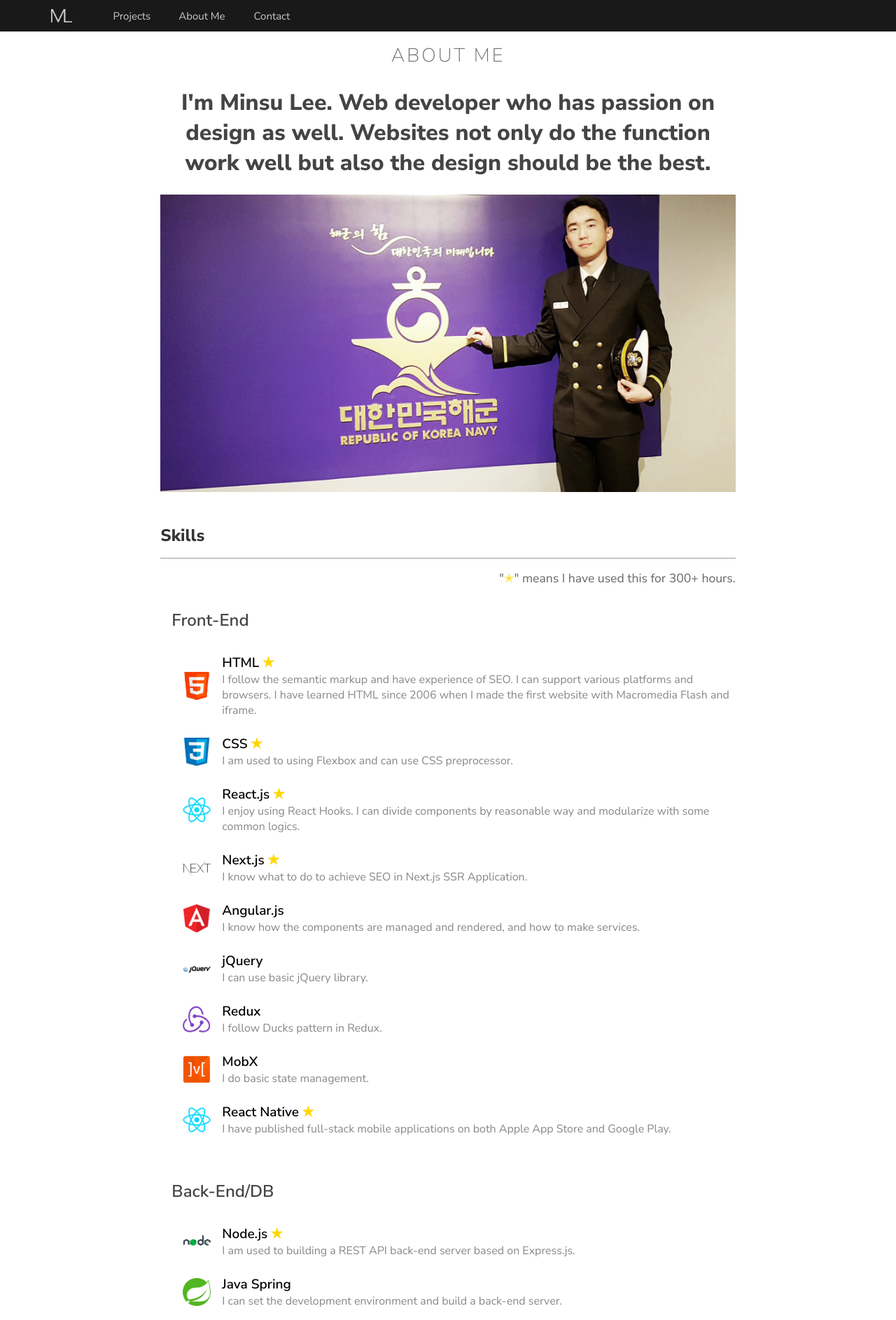
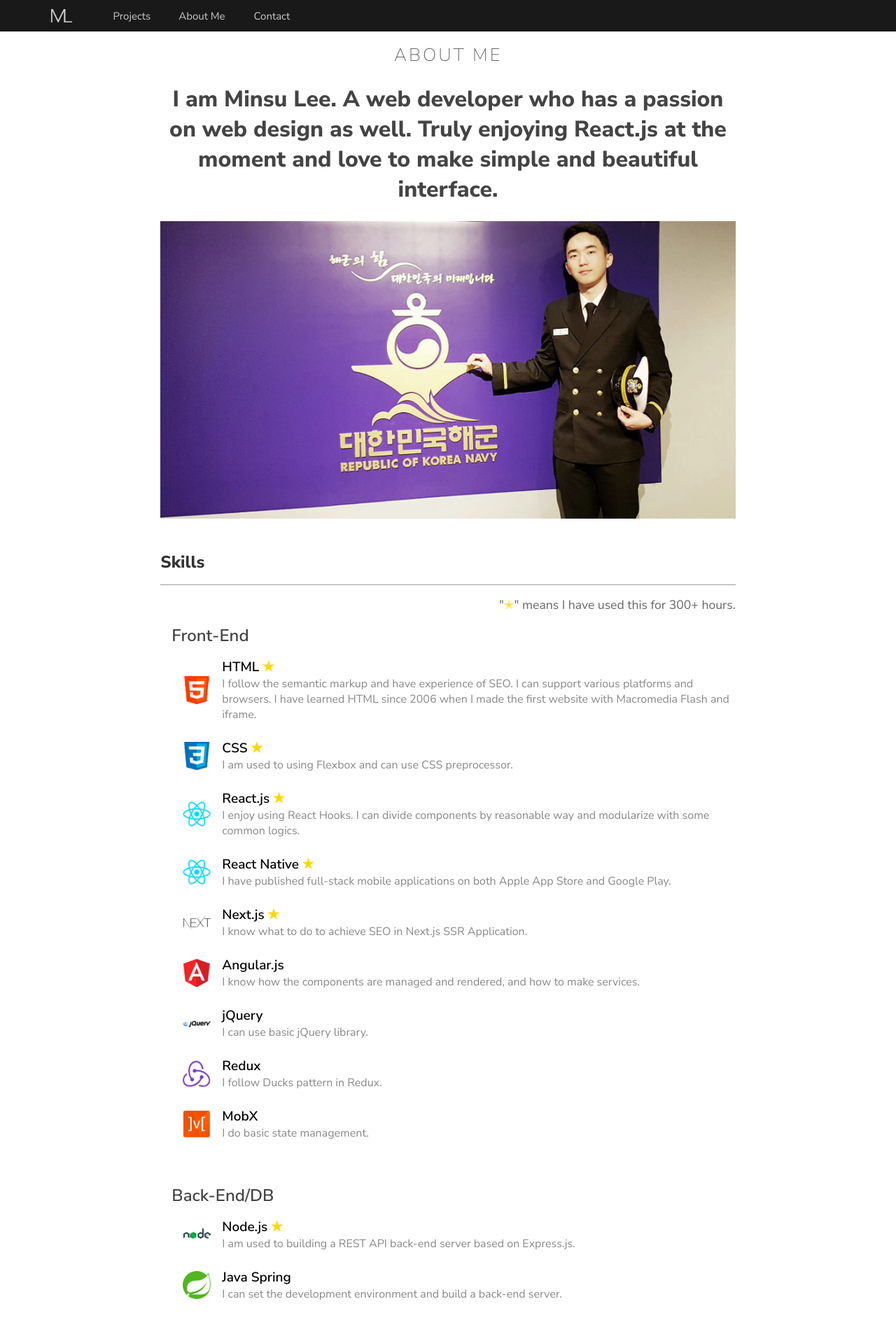
Before and after one commit to stellarsailor/awesome-portfolio, a React (Create React App) app: page /about in a window 1280 px wide. Shown: the top 1886 px of the page at 70% size. Built offline with nearby package versions, Linux system fonts and the light colour scheme.

Commit message:
first release

```diff
--- a/package.json
+++ b/package.json
@@ -1,6 +1,6 @@
 {
-  "name": "awesome-portfolio",
-  "version": "0.1.0",
+  "name": "portfolio",
+  "version": "1.0.0",
   "private": true,
   "dependencies": {
     "@types/jest": "^26.0.19",
--- a/src/App.js
+++ b/src/App.js
@@ -1,17 +1,10 @@
 import { Container } from 'react-grid-system';
-
-import {
-  BrowserRouter as Router,
-  Switch,
-  Route,
-} from "react-router-dom";
-
+import { BrowserRouter as Router, Switch, Route } from "react-router-dom";
 import Home from './pages/Home';
 import About from './pages/About';
 import Contact from './pages/Contact';
 import Project from './pages/ProjectDetail';
 import Footer from './components/Footer';
-import Projects from './pages/Projects';
 import BackToTop from './components/BackToTop';
 import NavBar from './components/NavBar';
 
@@ -31,7 +24,6 @@ export default function App() {
             <Route path="/about" component={About} />
             <Route path="/contact" component={Contact} />
             <Route path="/project/:title" component={Project} />
-              <Route path="/projects" component={Projects} />
             <Route path="/project" component={Home} />
             <Route path="/" component={Home} />
           </Switch>
--- a/src/components/NavBar.js
+++ b/src/components/NavBar.js
@@ -113,7 +113,6 @@ export default function NavBar(props) {
                             initial={initialProps}
                             animate={animateProps}
                             transition={{ delay: 0.08 }}
-                            // onClick={() => window.history.back()}
                             >
                                 <Link to={`/projects?s=${backScrollId}`}>
                                     <div style={{display: 'flex', justifyContent: 'center', alignItems: 'center'}}>
@@ -139,7 +138,7 @@ export default function NavBar(props) {
                                     Home
                                 </MobileTabLine>
                             </Link>
-                            <Link to="/projects">
+                            <Link to="/project">
                                 <MobileTabLine onClick={() => setViewMobilePane(false)}>
                                     Projects
                                 </MobileTabLine>
@@ -178,7 +177,7 @@ export default function NavBar(props) {
                     <Col sm={12} md={10} style={{marginLeft: '3%'}}>
                         <NavigationPane>
                             <Link to="/"> <EachButton><img src="/images/logo.png" style={{width: 30}} alt="Logo" /></EachButton> </Link>
-                            <Link to="/projects"><EachButton>Projects</EachButton></Link>
+                            <Link to="/project"><EachButton>Projects</EachButton></Link>
                             <Link to="/about"><EachButton >About Me</EachButton></Link>
                             <Link to="/contact"><EachButton >Contact</EachButton></Link>
                         </NavigationPane>
--- a/src/pages/Projects.js
+++ b/src/components/Projects.js
@@ -1,10 +1,10 @@
 import React, { useEffect } from 'react'
 import { Row, Col } from 'react-grid-system'
 import styled from 'styled-components'
-import { TextMain, FlexDRow, FlexDCol, DividerTitle, Divider, initialProps, animateProps } from '../components/StyledComponent'
+import { TextMain, FlexDRow, FlexDCol, DividerTitle, Divider, initialProps, animateProps } from './StyledComponent'
 import { projects } from '../datas/projects'
 import { Link, useLocation } from "react-router-dom"
-import WorkTogether from '../components/WorkTogether'
+import WorkTogether from './WorkTogether'
 import { motion } from 'framer-motion'
 
 import Scroll from 'react-scroll'
--- a/src/components/StyledComponent.js
+++ b/src/components/StyledComponent.js
@@ -9,6 +9,7 @@ export const TextMain = styled(motion.div)`
     font-weight: 1000;
     color: var(--mono-8);
     margin-top: 1rem;
+    line-height: 0.8;
     @media (max-width: 1280px) {
         font-size: 2.5rem;
         font-weight: 1000;
@@ -71,13 +72,13 @@ export const TextUpper = styled(motion.div)`
     letter-spacing: 3px;
     color: var(--mono-5);
     @media (max-width: 1280px) {
-        font-size: 1.7rem;
+        font-size: 1.6rem;
     }
     @media (max-width: 768px) {
-        font-size: 1.4rem;
+        font-size: 1.2rem;
     }
     margin-top: 1rem;
-    margin-bottom: 0.2rem;
+    /* margin-bottom: 0.2rem; */
 `
 
 export const TextSticky = styled.div`
--- a/src/components/WorkTogether.js
+++ b/src/components/WorkTogether.js
@@ -10,6 +10,10 @@ const WorkTogetherPane = styled.div`
     justify-content: center;
     align-items: center;
     flex-direction: column;
+    /* background-image: ${props => `url('/images/skyline.png')`};
+    background-position: bottom;
+    background-size: contain;
+    background-repeat: no-repeat; */
 `
 
 const WorkTogetherText = styled.div`
--- a/src/datas/projects.ts
+++ b/src/datas/projects.ts
@@ -63,10 +63,10 @@ export const projects: Array<ProjectType> = [
         result: '199k Users, 347k Sessions on Google Analytics ( ~ Jan, 2021), 5k downloads on Google Play (Jan, 2021)',
         library: 'https://github.com/stellarsailor/awesome-portfolio/blob/main/src/datas/dependencies/Valog.json',
 
-        idea: "I am a big fan of video games and e-sports, so when Riot Games' Valorant is newly released, I started to make a Valorant information website for Korean. I would say it was the very first Valorant website in Korean community, so it went viral.",
+        idea: "I am a big fan of video games and E-Sports, so when Riot Games' Valorant was released, I started to make a Valorant information website for the Koreans. I would say this is the very first Valorant website in the Korean community, so it went viral.",
         explanation: "In this project, there was no difficult logic, just JSON data communication between Front-end and Back-end for the information. I just had to make database tables properly. I deployed React project on AWS S3 and CloudFront and made Back-end API on AWS EC2 instance with Nginx and Let's Encrypt SSL. I also published an android mobile application with React Native to gather people more.",
         preview: Valog,
-        lesson: "The thing I was really struggled with was SEO. I didn't expect people would visit my website this much, so I had to make a profit. If you know, getting approval from Google Adsense is really hard unless it's search engine optimized well and had enough contents. I learned how to optimize the website a lot. I tried migrating to Next.js at that moment, but it took too much time. Instead of it, I found a solution which was 'react-snapshot'. It could help me get approval Google Adsense.",
+        lesson: "The thing I was really struggled with was SEO. I didn't expect people would visit my website this much, so I had to make a profit. If you know, getting approval from Google Adsense is really hard unless it is search engine optimized well and had enough contents. I learned how to optimize the website a lot. I tried migrating to Next.js at that moment, but it took too much time. Instead of it, I found a solution which was 'react-snapshot'. It could help me get approval Google Adsense.",
     },
     {
         id: 2,
@@ -114,7 +114,7 @@ export const projects: Array<ProjectType> = [
         id: 4,
         type: 'Toy',
         title: 'Damwon Project',
-        codeLink: '',
+        codeLink: 'https://github.com/stellarsailor/damwongaming',
         liveLink: 'https://2020championdwg.com',
         languages: 'Korean',
         year: '2020',
@@ -123,9 +123,9 @@ export const projects: Array<ProjectType> = [
         feature: ['SPA', 'Responsive', 'CSR', 'https'],
         library: 'https://github.com/stellarsailor/awesome-portfolio/blob/main/src/datas/dependencies/Damwon%20Project.json',
 
-        idea: "I love watching e-sports, and the biggest one is League of Legends. In 2020, the Korean team Damwon Gaming won the World Championship. I was so happy about that and I made a fan-letter/message book website for the fans to celebrate together. It was seen by every DWG player.",
+        idea: "I love watching E-Sports, and the biggest one is League of Legends. In 2020, the Korean team Damwon Gaming won the World Championship. I was so happy about that and I made a fan-letter/message book website from thousands of fans to celebrate together.",
         preview: DamwonProject,
-        // lesson: "Lorem Ipsum is simply dummy text of the printing and typesetting industry. Lorem Ipsum has been the industry's standard dummy text ever since the 1500s, when an unknown printer took a galley of type and scrambled it to make a type specimen book. It has survived not only five centuries, but also the leap into electronic typesetting, remaining essentially unchanged.",
+        lesson: "The thing that's lacking is that I didn't pay much attention to the design and layout. I had to make a website quickly and the most time-consuming thing was managing JSON data. I received thousands of fan-letters, messages, fan-arts, articles and comments on clips. It took some time to process the JSON data.",
     },
     {
         id: 5,
--- a/src/datas/skills.ts
+++ b/src/datas/skills.ts
@@ -26,6 +26,13 @@ export const skills: Array<skillType> = [
         name: 'React.js',
         image: 'react',
         comment: "I enjoy using React Hooks. I can divide components by reasonable way and modularize with some common logics.",
+        highlight: true,
+    },
+    {
+        type: 'FE',
+        name: 'React Native',
+        image: 'rn',
+        comment: "I have published full-stack mobile applications on both Apple App Store and Google Play.",
         highlight: true,
     },
     {
@@ -62,13 +69,6 @@ export const skills: Array<skillType> = [
         image: 'mobx',
         comment: "I do basic state management.",
         highlight: false,
-    },
-    {
-        type: 'FE',
-        name: 'React Native',
-        image: 'rn',
-        comment: "I have published full-stack mobile applications on both Apple App Store and Google Play.",
-        highlight: true,
     },
     {
         type: 'BE',
@@ -114,6 +114,13 @@ export const skills: Array<skillType> = [
     },
     {
         type: 'DO',
+        name: 'Git',
+        image: 'git',
+        comment: "I know the basics of configuration management.",
+        highlight: true,
+    },
+    {
+        type: 'DO',
         name: 'AWS',
         image: 'aws',
         comment: "I have some experience using AWS EC2, S3, Route53, CloudFront, RDS, Elastic Beanstalk.",
@@ -121,9 +128,16 @@ export const skills: Array<skillType> = [
     },
     {
         type: 'DO',
-        name: 'Git',
-        image: 'git',
-        comment: "I know the basics of configuration management.",
+        name: 'Vercel',
+        image: 'vercel',
+        comment: "I have deployed Next.js applications.",
+        highlight: true,
+    },
+    {
+        type: 'DO',
+        name: 'Heroku',
+        image: 'heroku',
+        comment: "I have deployed React.js, Angular.js, Node.js applications.",
         highlight: true,
     },
     {
@@ -154,20 +168,6 @@ export const skills: Array<skillType> = [
     //     comment: "",
     //     highlight: false,
     // },
-    {
-        type: 'DO',
-        name: 'Vercel',
-        image: 'vercel',
-        comment: "I have deployed Next.js applications.",
-        highlight: true,
-    },
-    {
-        type: 'DO',
-        name: 'Heroku',
-        image: 'heroku',
-        comment: "I have deployed React.js, Angular.js, Node.js applications.",
-        highlight: true,
-    },
     {
         type: 'PL',
         name: 'Javascript',
--- a/src/pages/About.js
+++ b/src/pages/About.js
@@ -23,7 +23,7 @@ const StarCommentHelper = styled.div`
     text-align: right;
     color: var(--mono-5);
     font-size: 1.1rem;
-    margin-bottom: 2rem;
+    margin-bottom: 1rem;
     @media (max-width: 768px) {
         font-size: 0.9rem;
     }
@@ -37,7 +37,7 @@ const SkillTitle = styled.div`
     color: var(--mono-6);
     margin-left: 16px;
     margin-top: 1rem;
-    margin-bottom: 2rem;
+    margin-bottom: 1rem;
     @media (max-width: 768px) {
         font-size: 20px;
         margin-left: 8px;
@@ -110,7 +110,8 @@ export default function About (){
                 animate={animateProps}
                 transition={{ delay: 0.6 }}
                 >
-                    I'm Minsu Lee. Web developer who has passion on design as well. Websites not only do the function work well but also the design should be the best.
+                    I am Minsu Lee. A web developer who has a passion on web design as well.
+                    Truly enjoying React.js at the moment and love to make simple and beautiful interface.
                 </CenteredTitle>
 
                 <motion.img
@@ -130,7 +131,6 @@ export default function About (){
                     <Divider />
                     <StarCommentHelper>
                         "<span style={{color: 'gold'}}>✭</span>" means I have used this for 300+ hours.
-                        {/* <span onClick={() => setIsSummaryMode(true)}>Summary</span> | <span onClick={() => setIsSummaryMode(false)}>Detail</span> */}
                     </StarCommentHelper>
 
                     <SkillTitle>Front-End</SkillTitle>
--- a/src/pages/Home.js
+++ b/src/pages/Home.js
@@ -4,7 +4,7 @@ import styled from 'styled-components'
 import { initialProps, animateProps, TextMain, TextDesc, TextUpper } from '../components/StyledComponent'
 import { Link, useRouteMatch } from "react-router-dom"
 import Scroll from 'react-scroll';
-import Projects from './Projects'
+import Projects from '../components/Projects'
 import { motion } from 'framer-motion'
 
 var Element  = Scroll.Element;
@@ -21,6 +21,10 @@ const MainLeftPane = styled.div`
 const HyperLink = styled(motion.span)`
     font-size: 20px;
     color: var(--blue);
+`
+
+const HyperLinkSpan = styled.span`
+    cursor: pointer;
     &:hover{
         text-decoration-line: underline;
     }
@@ -61,6 +65,8 @@ export default function Home (){
                 smooth: true,
                 offset: 0,
             })
+        } else {
+            window.scrollTo(0, 0)
         }
     },[match])
 
@@ -80,7 +86,7 @@ export default function Home (){
             >
                 Web developer
             </TextMain>
-            <div style={{textAlign: 'right', maxWidth: 565}}>
+            <div style={{textAlign: 'right', maxWidth: 500, marginBottom: '1rem'}}>
                 <TextMain
                 initial={initialProps}
                 animate={animateProps}
@@ -94,18 +100,20 @@ export default function Home (){
             animate={animateProps}
             transition={{ delay: 1 }}
             >
-                I am Minsu Lee. A web developer who also has strong passion on design. Truly enjoying React.js at the moment and love to make simple and beautiful interface.
+                I am Minsu Lee. A web developer who also has a passion on web design. Websites should not only work properly, but it also has to be visually aesthetic.
             </TextDesc>
             <br />
-            <Link to="/about">
             <HyperLink
             initial={initialProps}
             animate={animateProps}
             transition={{ delay: 1.5 }}
             >
+                <Link to="/about">
+                    <HyperLinkSpan>
                         About Me <img src="/images/more.png" width={12} alt="About Me" />
+                    </HyperLinkSpan>
+                </Link>
             </HyperLink>
-            </Link>
             <br /><br />
         </MainLeftPane>
     )
@@ -147,8 +155,8 @@ export default function Home (){
                     </Visible>
                 </Row>
             </motion.div>
+            <Element name="project" />
             <div style={{marginBottom: '3rem'}} />
-            <Element name="project" />
             <Projects />
         </>
     )
--- a/src/pages/ProjectDetail.js
+++ b/src/pages/ProjectDetail.js
@@ -223,6 +223,7 @@ export default function ProjectDetail (props){
                                                         controls
                                                         loop
                                                         autoPlay
+                                                        playsInline
                                                         muted
                                                         src={`/images/projects/${selectedPrj.title}/${v.name}.${v.type}`}
                                                         type="video/mp4"
@@ -234,6 +235,7 @@ export default function ProjectDetail (props){
                                                         controls
                                                         loop
                                                         autoPlay
+                                                        playsInline
                                                         muted
                                                         src={`/images/projects/${selectedPrj.title}/${v.name}.${v.type}`}
                                                         type="video/mp4"
```
Also changed, not shown: public/images/skyline.png (added). Lines whose indentation alone changed are shown as unchanged.
